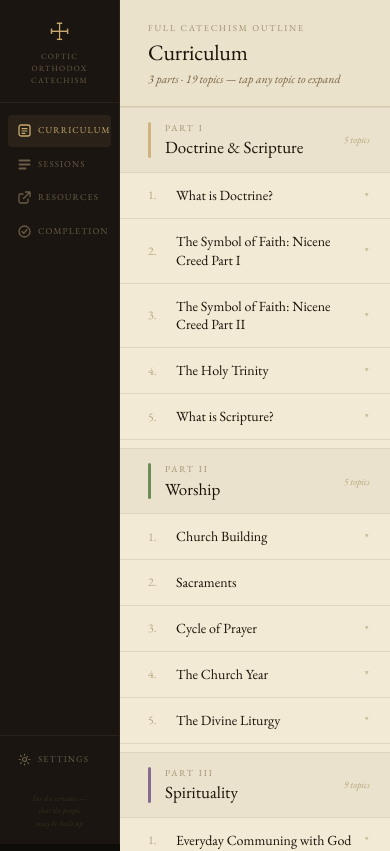
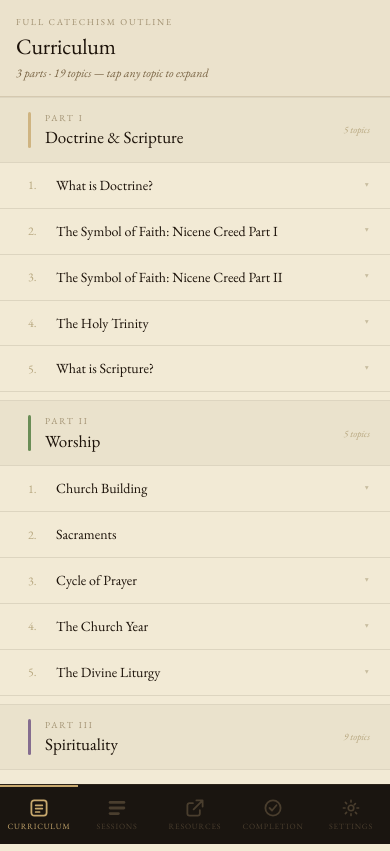
Before and after one commit to chrisayadx/catechism-hub, a React (Vite) app: page / in a window 390 px wide. Shown: the top 851 px of the page. Built offline with nearby package versions, Linux system fonts and the light colour scheme; no server answers; the database is empty.

Commit message:
Responsive layout: bottom nav on mobile, fix overflow/bg color bug, stack admin forms

```diff
--- a/src/App.jsx
+++ b/src/App.jsx
@@ -1,6 +1,7 @@
 import { useState } from "react";
 import { DataProvider } from "./context/DataContext";
 import Sidebar from "./components/Sidebar";
+import BottomNav from "./components/BottomNav";
 import SessionsTab from "./components/SessionsTab";
 import CurriculumTab from "./components/CurriculumTab";
 import ResourcesTab from "./components/ResourcesTab";
@@ -15,9 +16,9 @@ function AppInner() {
     setChecked((prev) => ({ ...prev, [i]: !prev[i] }));
 
   return (
-    <div style={{ display: "flex", minHeight: "100dvh", background: "#0F0D0A" }}>
+    <div className="app-layout" style={{ display: "flex", minHeight: "100dvh", background: "#0F0D0A" }}>
       <Sidebar activeTab={activeTab} onTabChange={setActiveTab} />
-      <main style={{
+      <main className="app-main" style={{
         flex: 1,
         display: "flex",
         flexDirection: "column",
@@ -30,6 +31,7 @@ function AppInner() {
         {activeTab === "completion"  && <CheckpointsTab checked={checked} onToggle={toggleCheck} />}
         {activeTab === "settings"    && <SettingsTab />}
       </main>
+      <BottomNav activeTab={activeTab} onTabChange={setActiveTab} />
     </div>
   );
 }
--- /dev/null
+++ b/src/components/BottomNav.jsx
@@ -0,0 +1,99 @@
+const F = "EB Garamond, Georgia, serif";
+
+function IconCurriculum() {
+  return (
+    <svg width="18" height="18" viewBox="0 0 13 13" fill="none">
+      <rect x="1" y="1" width="11" height="11" rx="2" stroke="currentColor" strokeWidth="1.3" />
+      <rect x="3.5" y="4" width="6" height="1.2" rx="0.5" fill="currentColor" />
+      <rect x="3.5" y="6.4" width="6" height="1.2" rx="0.5" fill="currentColor" />
+      <rect x="3.5" y="8.8" width="4" height="1.2" rx="0.5" fill="currentColor" />
+    </svg>
+  );
+}
+
+function IconSessions() {
+  return (
+    <svg width="18" height="18" viewBox="0 0 13 13" fill="none">
+      <rect x="0.5" y="1.5" width="12" height="2" rx="1" fill="currentColor" />
+      <rect x="0.5" y="5.5" width="12" height="2" rx="1" fill="currentColor" />
+      <rect x="0.5" y="9.5" width="8" height="2" rx="1" fill="currentColor" />
+    </svg>
+  );
+}
+
+function IconResources() {
+  return (
+    <svg width="18" height="18" viewBox="0 0 13 13" fill="none">
+      <path d="M5 3H2.5C1.67 3 1 3.67 1 4.5V10.5C1 11.33 1.67 12 2.5 12H8.5C9.33 12 10 11.33 10 10.5V8" stroke="currentColor" strokeWidth="1.3" strokeLinecap="round" />
+      <path d="M7.5 1H12M12 1V5.5M12 1L5.5 7.5" stroke="currentColor" strokeWidth="1.3" strokeLinecap="round" strokeLinejoin="round" />
+    </svg>
+  );
+}
+
+function IconCompletion() {
+  return (
+    <svg width="18" height="18" viewBox="0 0 13 13" fill="none">
+      <circle cx="6.5" cy="6.5" r="5.5" stroke="currentColor" strokeWidth="1.3" />
+      <path d="M4 6.5L5.8 8.3L9 4.5" stroke="currentColor" strokeWidth="1.3" strokeLinecap="round" strokeLinejoin="round" />
+    </svg>
+  );
+}
+
+function IconSettings() {
+  return (
+    <svg width="18" height="18" viewBox="0 0 13 13" fill="none">
+      <circle cx="6.5" cy="6.5" r="2" stroke="currentColor" strokeWidth="1.2" />
+      <path
+        d="M6.5 1v1.2M6.5 10.8V12M1 6.5h1.2M10.8 6.5H12M2.46 2.46l.85.85M9.69 9.69l.85.85M9.69 3.31l-.85.85M3.31 9.69l-.85.85"
+        stroke="currentColor" strokeWidth="1.2" strokeLinecap="round"
+      />
+    </svg>
+  );
+}
+
+const TABS = [
+  { id: "curriculum", label: "Curriculum", Icon: IconCurriculum },
+  { id: "sessions",   label: "Sessions",   Icon: IconSessions },
+  { id: "resources",  label: "Resources",  Icon: IconResources },
+  { id: "completion", label: "Completion", Icon: IconCompletion },
+  { id: "settings",   label: "Settings",   Icon: IconSettings },
+];
+
+export default function BottomNav({ activeTab, onTabChange }) {
+  return (
+    <nav className="bottom-nav">
+      {TABS.map(({ id, label, Icon }) => {
+        const active = activeTab === id;
+        return (
+          <button
+            key={id}
+            onClick={() => onTabChange(id)}
+            style={{
+              flex: 1,
+              display: "flex",
+              flexDirection: "column",
+              alignItems: "center",
+              justifyContent: "center",
+              gap: 3,
+              background: "none",
+              border: "none",
+              cursor: "pointer",
+              color: active ? "#C8A96E" : "#4a3e2e",
+              fontFamily: F,
+              fontSize: 8,
+              textTransform: "uppercase",
+              letterSpacing: "0.1em",
+              padding: "6px 2px",
+              borderTop: active ? "2px solid #C8A96E" : "2px solid transparent",
+              transition: "color 0.15s, border-color 0.15s",
+              WebkitTapHighlightColor: "transparent",
+            }}
+          >
+            <Icon />
+            {label}
+          </button>
+        );
+      })}
+    </nav>
+  );
+}
--- a/src/components/CurriculumTab.jsx
+++ b/src/components/CurriculumTab.jsx
@@ -184,8 +184,7 @@ export default function CurriculumTab() {
   return (
     <div style={{ display: "flex", flexDirection: "column", flex: 1 }}>
       {/* Page header */}
-      <div style={{
-        padding: "22px 28px 18px",
+      <div className="tab-header" style={{
         borderBottom: "1px solid #D5C9B0",
         background: "#EBE2CC",
       }}>
--- a/src/components/ResourcesTab.jsx
+++ b/src/components/ResourcesTab.jsx
@@ -64,7 +64,7 @@ export default function ResourcesTab() {
   const { resources, resourcesNote } = useData();
   return (
     <div style={{ display: "flex", flexDirection: "column", flex: 1 }}>
-      <div style={{ padding: "22px 28px 18px", borderBottom: "1px solid #D5C9B0", background: "#EBE2CC" }}>
+      <div className="tab-header" style={{ borderBottom: "1px solid #D5C9B0", background: "#EBE2CC" }}>
         <div style={{ fontSize: 9, textTransform: "uppercase", letterSpacing: "0.2em", color: "#A09070", marginBottom: 4, fontFamily: "EB Garamond, Georgia, serif" }}>
           Servant Resource Hub
         </div>
@@ -72,7 +72,7 @@ export default function ResourcesTab() {
           Resources
         </div>
       </div>
-      <div style={{ padding: "24px 28px" }}>
+      <div className="tab-content" style={{ }}>
         <SectionDivider label="Free Resources" color="#4A7838" />
         {resources.free.map((group, i) => <ResourceGroup key={i} group={group} />)}
         <div style={{ marginTop: 12 }}>
--- a/src/components/SessionCard.jsx
+++ b/src/components/SessionCard.jsx
@@ -101,8 +101,7 @@ export default function SessionCard({ session, isExpanded, onToggle }) {
       {/* Expanded content */}
       <div className={`accordion-content ${isExpanded ? "open" : ""}`}>
         <div className="accordion-inner">
-          <div style={{
-            padding: "4px 24px 22px 70px",
+          <div className="session-expanded-body" style={{
             display: "flex",
             flexDirection: "column",
             gap: 16,
--- a/src/components/SessionsTab.jsx
+++ b/src/components/SessionsTab.jsx
@@ -10,8 +10,7 @@ export default function SessionsTab() {
   return (
     <div style={{ display: "flex", flexDirection: "column", flex: 1 }}>
       {/* Page header */}
-      <div style={{
-        padding: "22px 28px 18px",
+      <div className="tab-header" style={{
         borderBottom: "1px solid #D5C9B0",
         background: "#EBE2CC",
       }}>
--- a/src/components/SettingsTab.jsx
+++ b/src/components/SettingsTab.jsx
@@ -35,7 +35,7 @@ export default function SettingsTab() {
   }
 
   const pageHeader = (
-    <div style={{ padding: "22px 28px 18px", borderBottom: "1px solid #D5C9B0", background: "#EBE2CC" }}>
+    <div className="tab-header" style={{ borderBottom: "1px solid #D5C9B0", background: "#EBE2CC" }}>
       <div style={{ fontSize: 9, textTransform: "uppercase", letterSpacing: "0.2em", color: "#A09070", marginBottom: 4, fontFamily: F }}>
         Admin
       </div>
@@ -57,7 +57,7 @@ export default function SettingsTab() {
   return (
     <div style={{ display: "flex", flexDirection: "column", flex: 1 }}>
       {/* Header */}
-      <div style={{ padding: "22px 28px 0", borderBottom: "1px solid #D5C9B0", background: "#EBE2CC" }}>
+      <div className="tab-header" style={{ paddingBottom: 0, borderBottom: "1px solid #D5C9B0", background: "#EBE2CC" }}>
         <div style={{ display: "flex", alignItems: "flex-start", justifyContent: "space-between", marginBottom: 16 }}>
           <div>
             <div style={{ fontSize: 9, textTransform: "uppercase", letterSpacing: "0.2em", color: "#A09070", marginBottom: 4, fontFamily: F }}>
@@ -102,7 +102,7 @@ export default function SettingsTab() {
         </div>
 
         {/* Sub-nav */}
-        <div style={{ display: "flex", gap: 4 }}>
+        <div className="settings-subnav">
           {ADMIN_TABS.map(({ id, label }) => (
             <button
               key={id}
@@ -130,7 +130,7 @@ export default function SettingsTab() {
       </div>
 
       {/* Panel content */}
-      <div style={{ flex: 1, padding: "24px 28px", overflowY: "auto" }}>
+      <div className="tab-content" style={{ flex: 1, overflowY: "auto" }}>
         {!usingSupabase && (
           <div style={{
             padding: "12px 16px",
--- a/src/components/Sidebar.jsx
+++ b/src/components/Sidebar.jsx
@@ -89,7 +89,7 @@ function NavButton({ id, label, Icon, active, onClick }) {
 
 export default function Sidebar({ activeTab, onTabChange }) {
   return (
-    <aside style={{
+    <aside className="app-sidebar" style={{
       width: 120,
       minHeight: "100dvh",
       background: "#1a1510",
--- a/src/components/admin/AdminCurriculum.jsx
+++ b/src/components/admin/AdminCurriculum.jsx
@@ -112,7 +112,7 @@ function PartForm({ initial, partNumber, isNew, onSave, onCancel, onDelete }) {
 
   return (
     <div style={{ padding: "16px 14px", background: "#F2EAD5", borderTop: isNew ? "none" : "1px solid #D5C9B0" }}>
-      <div style={{ display: "flex", gap: 10, marginBottom: 14 }}>
+      <div className="admin-row" style={{ marginBottom: 14 }}>
         <div style={{ flex: 1 }}>
           <label style={labelStyle}>Part name</label>
           <input style={inputStyle} value={draft.part} onChange={e => setDraft(d => ({ ...d, part: e.target.value }))} placeholder="e.g. Doctrine & Scripture" autoFocus={isNew} />
--- a/src/components/admin/AdminResources.jsx
+++ b/src/components/admin/AdminResources.jsx
@@ -76,7 +76,7 @@ function ItemEditor({ items, onChange }) {
     <div>
       {items.map((item, i) => (
         <div key={i} style={{ marginBottom: 12, padding: "10px 12px", background: "#EAE0C8", borderRadius: 4, border: "1px solid #D5C9B0" }}>
-          <div style={{ display: "flex", gap: 8, marginBottom: 6 }}>
+          <div className="admin-row" style={{ marginBottom: 6 }}>
             <div style={{ flex: 2 }}>
               <label style={labelStyle}>Name</label>
               <input style={inputStyle} value={item.name} onChange={e => updateItem(i, "name", e.target.value)} placeholder="Display name" />
@@ -132,7 +132,7 @@ function GroupCard({ group, onSave, onDelete }) {
 
       {open && (
         <div style={{ padding: "16px 14px", background: "#F2EAD5" }}>
-          <div style={{ display: "flex", gap: 10, marginBottom: 12 }}>
+          <div className="admin-row" style={{ marginBottom: 12 }}>
             <div style={{ flex: 1 }}>
               <label style={labelStyle}>Category name</label>
               <input style={inputStyle} value={draft.category} onChange={e => setDraft(d => ({ ...d, category: e.target.value }))} />
@@ -189,7 +189,7 @@ function AddGroupForm({ onAdd, onCancel }) {
   return (
     <div style={{ padding: "16px 14px", background: "#EBE2CC", borderRadius: 6, border: "1px solid #D5C9B0", marginBottom: 12 }}>
       <div style={{ fontSize: 13, color: "#3A2E1A", fontFamily: F, marginBottom: 12, fontWeight: 500 }}>New resource group</div>
-      <div style={{ display: "flex", gap: 10, marginBottom: 12 }}>
+      <div className="admin-row" style={{ marginBottom: 12 }}>
         <div style={{ flex: 1 }}>
           <label style={labelStyle}>Category name</label>
           <input style={inputStyle} value={draft.category} onChange={e => setDraft(d => ({ ...d, category: e.target.value }))} placeholder="e.g. Podcast Series" autoFocus />
--- a/src/components/admin/AdminSessions.jsx
+++ b/src/components/admin/AdminSessions.jsx
@@ -84,7 +84,7 @@ function SessionForm({ initial, sessionNumber, onSave, onCancel, onDelete, isNew
 
   return (
     <div style={{ padding: "16px 14px", background: "#F2EAD5", borderTop: isNew ? "none" : "1px solid #D5C9B0" }}>
-      <div style={{ display: "flex", gap: 10, marginBottom: 12 }}>
+      <div className="admin-row" style={{ marginBottom: 12 }}>
         <div style={{ flex: 2 }}>
           <label style={labelStyle}>Title</label>
           <input style={inputStyle} value={draft.title} onChange={e => setDraft(d => ({ ...d, title: e.target.value }))} placeholder="Session title" autoFocus={isNew} />
--- a/src/index.css
+++ b/src/index.css
@@ -77,3 +77,96 @@ a {
   background: #2A2218;
   border-radius: 2px;
 }
+
+/* ── Responsive layout ───────────────────────────── */
+
+/* Prevent horizontal overflow causing background-color bleed */
+html, body {
+  overflow-x: hidden;
+}
+
+.app-layout {
+  overflow-x: hidden;
+}
+
+/* Bottom nav hidden on desktop */
+.bottom-nav {
+  display: none;
+}
+
+/* Admin form rows: horizontal on desktop */
+.admin-row {
+  display: flex;
+  gap: 10px;
+}
+
+/* Settings sub-nav: allow horizontal scroll on small screens */
+.settings-subnav {
+  display: flex;
+  gap: 4px;
+  overflow-x: auto;
+  -webkit-overflow-scrolling: touch;
+  scrollbar-width: none;
+  padding-bottom: 1px;
+}
+.settings-subnav::-webkit-scrollbar {
+  display: none;
+}
+
+/* Responsive tab/page header padding */
+.tab-header {
+  padding: 22px 28px 18px;
+}
+.tab-content {
+  padding: 24px 28px;
+}
+
+/* Session expanded body indent */
+.session-expanded-body {
+  padding: 4px 24px 22px 70px;
+}
+
+@media (max-width: 767px) {
+  /* Hide sidebar, show bottom nav */
+  .app-sidebar {
+    display: none !important;
+  }
+  .bottom-nav {
+    display: flex;
+    position: fixed;
+    bottom: 0;
+    left: 0;
+    right: 0;
+    height: 60px;
+    background: #1a1510;
+    border-top: 1px solid #2a2218;
+    z-index: 100;
+    align-items: stretch;
+  }
+  /* Push content above bottom nav */
+  .app-main {
+    padding-bottom: 60px;
+  }
+
+  /* Admin rows stack on mobile */
+  .admin-row {
+    flex-direction: column;
+  }
+  .admin-row > * {
+    width: 100% !important;
+    flex: unset !important;
+  }
+
+  /* Tighter padding on small screens */
+  .tab-header {
+    padding: 16px 16px 14px;
+  }
+  .tab-content {
+    padding: 16px 16px;
+  }
+
+  /* Session expanded: less left indent */
+  .session-expanded-body {
+    padding: 4px 16px 20px 16px;
+  }
+}
```
